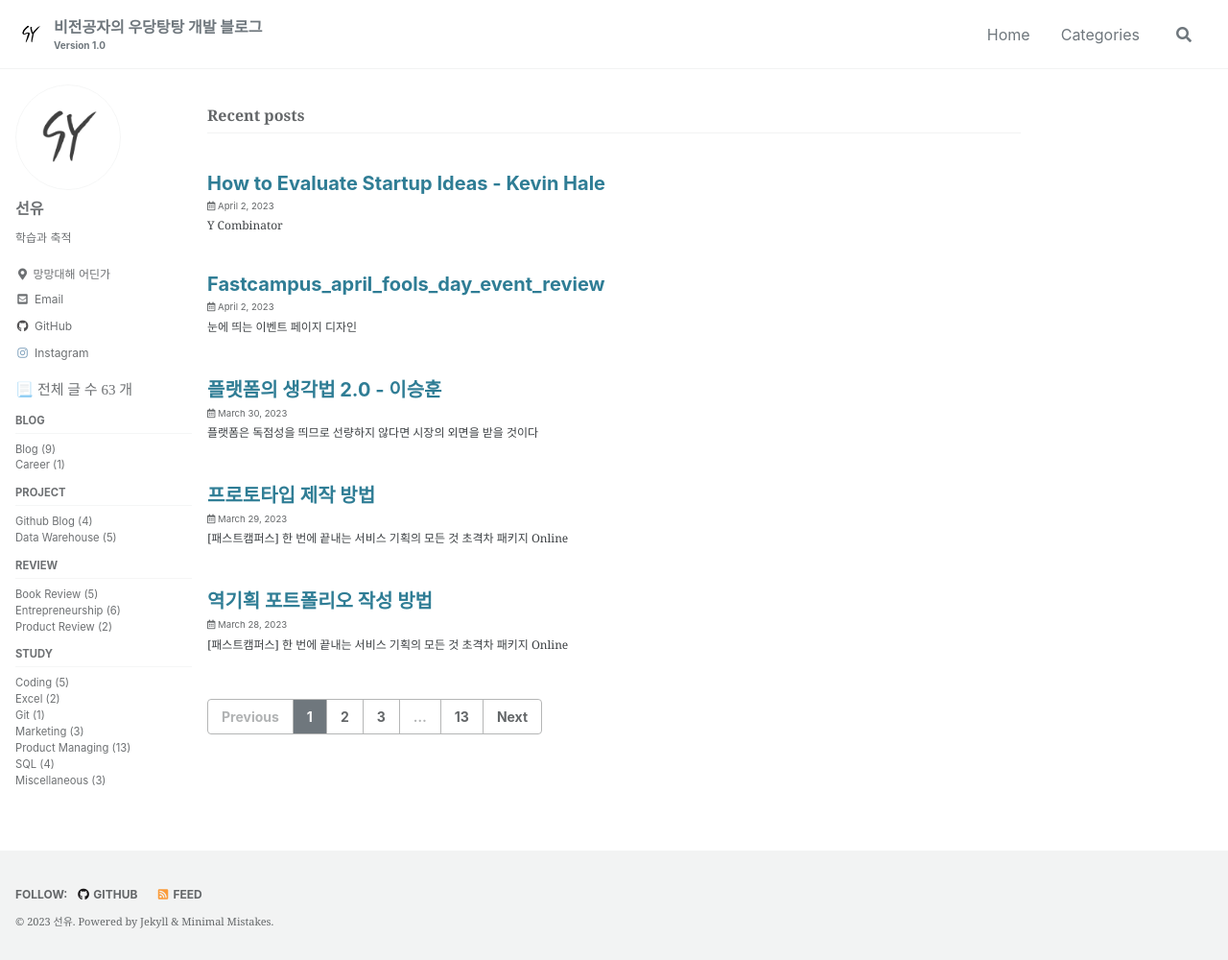
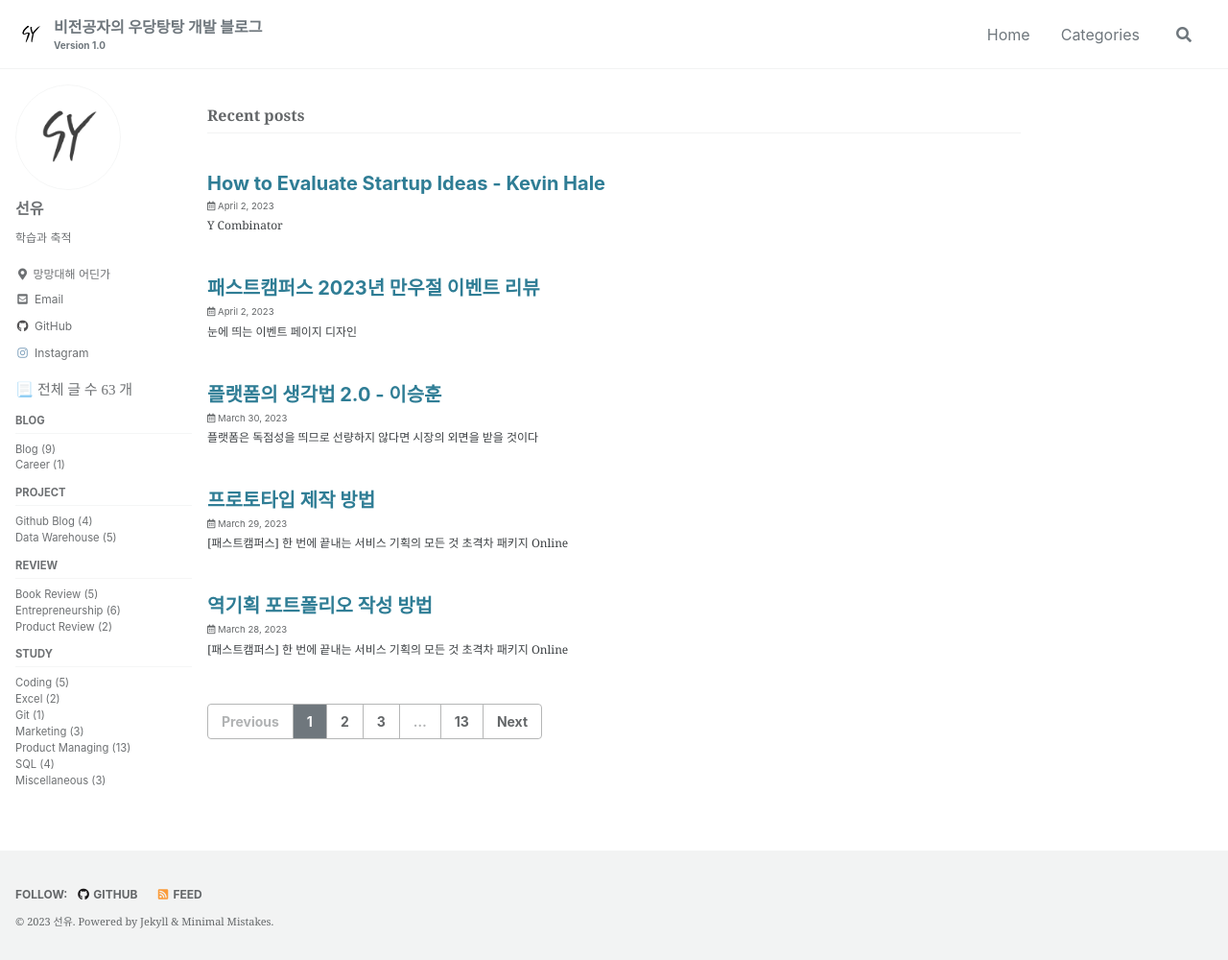
Before and after one commit to devSeanYoo/devSeanYoo.github.io, a Jekyll site: the page built from index.html, in a window 1280 px wide and 1000 px high. Shown: the whole window at 96% size. Built offline with Jekyll 4.4.1, drawn with Linux system fonts in a browser that asks for light colours; cached includes are drawn as plain includes; some web fonts are replaced; the list of posts is cut into pages by our own code.

Commit message:
Update 2023-04-02-fastcampus_april_fools_day_event_review.md

```diff
--- a/_posts/2023-04-02-fastcampus_april_fools_day_event_review.md
+++ b/_posts/2023-04-02-fastcampus_april_fools_day_event_review.md
@@ -1,5 +1,5 @@
 ---
-title :
+title : 패스트캠퍼스 2023년 만우절 이벤트 리뷰
 excerpt : 눈에 띄는 이벤트 페이지 디자인
 categories : productreview
 ---
```
